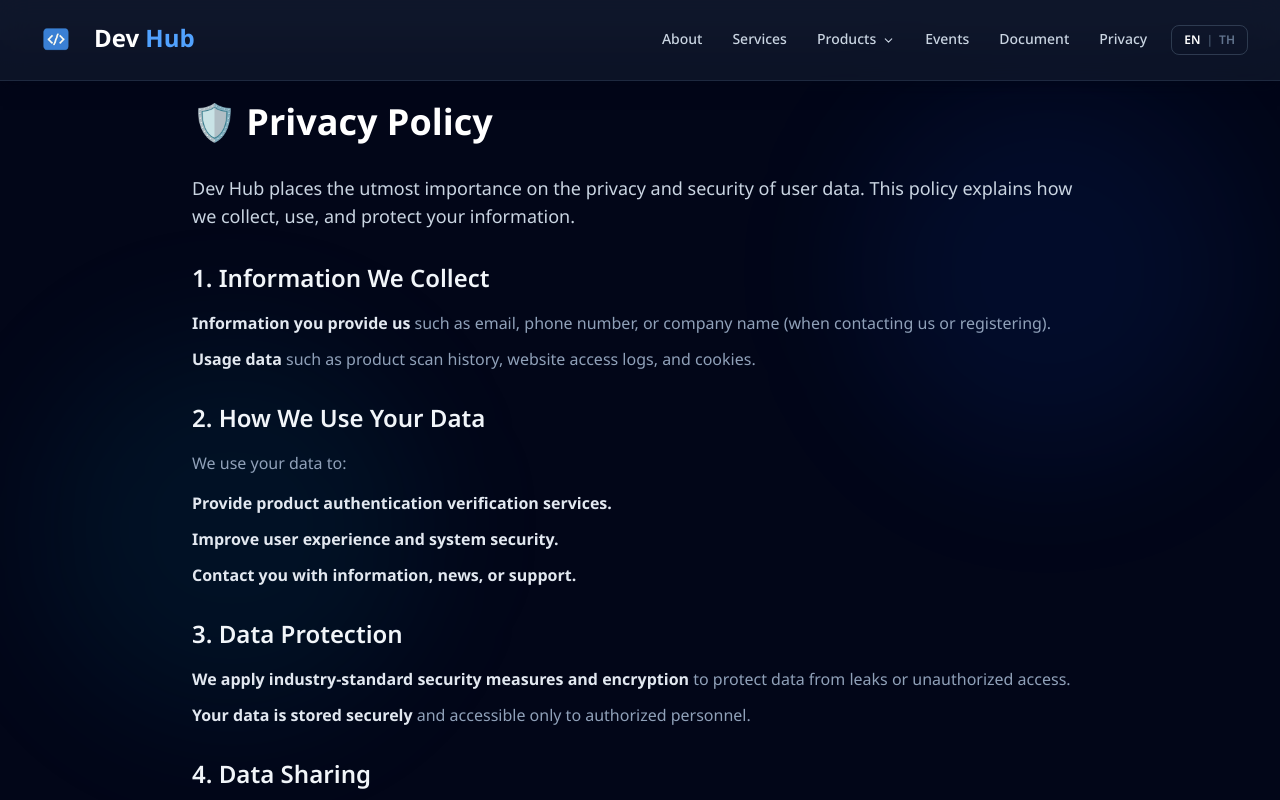
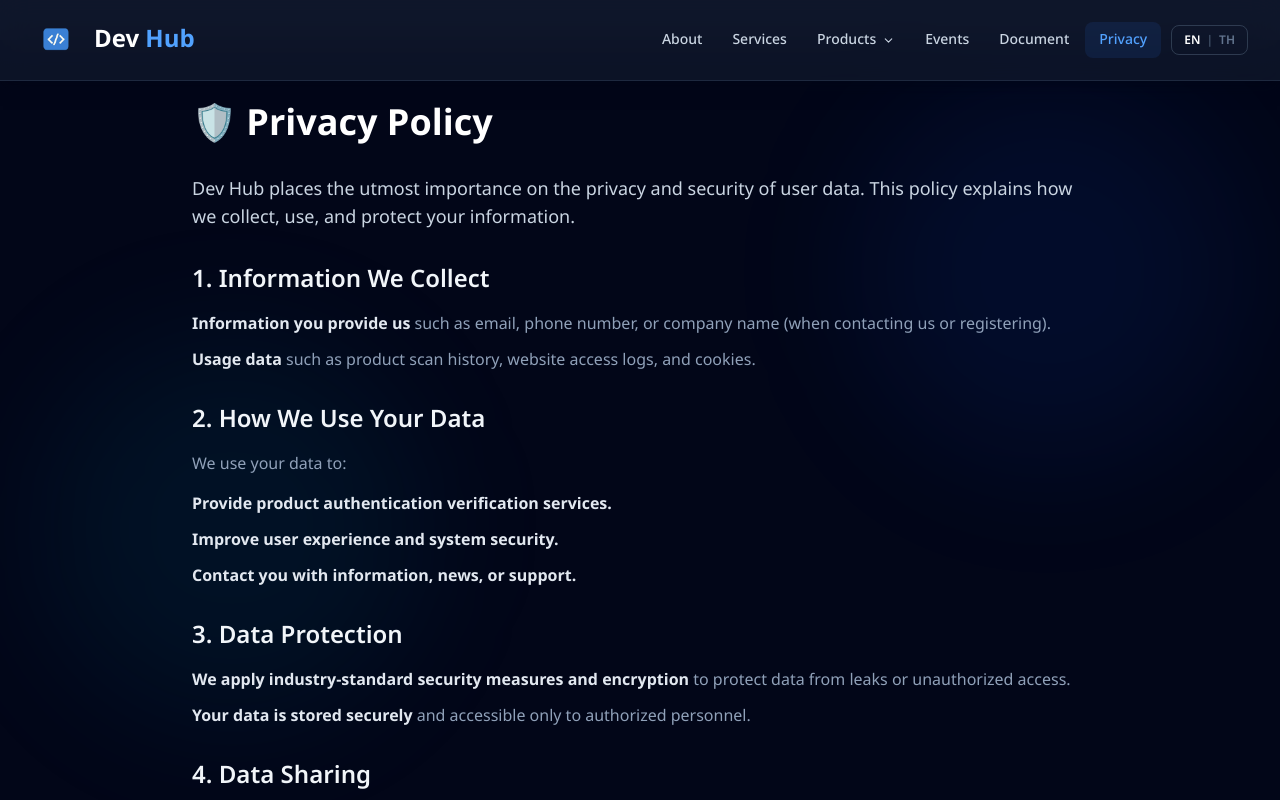
Before and after one commit to wintech-thai/dev-hubs-web, a Next.js app: page /privacy in a window 1280 px wide. Shown: the top 800 px of the page. Built offline with nearby package versions, Linux system fonts and the light colour scheme.

Commit message:
Add Highlight Menu When Selected

```diff
--- a/src/modules/home/components/nav-bar.tsx
+++ b/src/modules/home/components/nav-bar.tsx
@@ -56,6 +56,11 @@
     { name: t.nav.privacy, link: AppRoute.privacy },
   ];
 
+  const isActive = (link: string) => {
+    if (link.includes("#")) return pathname === AppRoute.home;
+    return pathname === link;
+  };
+
   const handleMobileNavClick = (link: string) => {
     if (link.includes("#") && pathname === AppRoute.home) {
       setIsOpen(false);
@@ -87,7 +92,6 @@
     <motion.nav
       initial={{ y: -100 }}
       animate={{ y: 0 }}
-      /* ไม่ใส่ overflow-hidden ที่นี่ — จะทำให้ dropdown ถูกตัด */
       className="fixed top-0 left-0 right-0 w-full z-50 bg-slate-900/80 backdrop-blur-lg border-b border-slate-700/50 shadow-lg shadow-slate-950/50"
     >
       <div className="max-w-7xl mx-auto px-4 sm:px-6 lg:px-8 w-full">
@@ -111,7 +115,11 @@
               <Link key={link.name} href={link.link}>
                 <motion.span
                   whileTap={{ scale: 0.97 }}
-                  className="text-slate-300 hover:text-white hover:bg-slate-700/60 px-3.5 py-2 rounded-lg text-sm font-medium transition-all duration-200 cursor-pointer inline-block"
+                  className={`px-3.5 py-2 rounded-lg text-sm font-medium transition-all duration-200 cursor-pointer inline-block ${
+                    isActive(link.link)
+                      ? "text-blue-400 bg-blue-500/10"
+                      : "text-slate-300 hover:text-white hover:bg-slate-700/60"
+                  }`}
                 >
                   {link.name}
                 </motion.span>
@@ -187,7 +195,11 @@
               <Link key={link.name} href={link.link}>
                 <motion.span
                   whileTap={{ scale: 0.97 }}
-                  className="text-slate-300 hover:text-white hover:bg-slate-700/60 px-3.5 py-2 rounded-lg text-sm font-medium transition-all duration-200 cursor-pointer inline-block"
+                  className={`px-3.5 py-2 rounded-lg text-sm font-medium transition-all duration-200 cursor-pointer inline-block ${
+                    isActive(link.link)
+                      ? "text-blue-400 bg-blue-500/10"
+                      : "text-slate-300 hover:text-white hover:bg-slate-700/60"
+                  }`}
                 >
                   {link.name}
                 </motion.span>
@@ -232,7 +244,9 @@
                     <button
                       key={link.name}
                       onClick={() => handleMobileNavClick(link.link)}
-                      className="w-full text-left text-slate-300 hover:text-white hover:bg-slate-700/60 block px-4 py-3 rounded-lg text-sm font-medium transition-all"
+                      className={`w-full text-left block px-4 py-3 rounded-lg text-sm font-medium transition-all ${
+                        isActive(link.link) ? "text-blue-400 bg-blue-500/10" : "text-slate-300 hover:text-white hover:bg-slate-700/60"
+                      }`}
                     >
                       {link.name}
                     </button>
@@ -240,7 +254,9 @@
                 }
                 return (
                   <Link key={link.name} href={link.link} onClick={() => setIsOpen(false)}>
-                    <span className="text-slate-300 hover:text-white hover:bg-slate-700/60 block px-4 py-3 rounded-lg text-sm font-medium transition-all">
+                    <span className={`block px-4 py-3 rounded-lg text-sm font-medium transition-all ${
+                      isActive(link.link) ? "text-blue-400 bg-blue-500/10" : "text-slate-300 hover:text-white hover:bg-slate-700/60"
+                    }`}>
                       {link.name}
                     </span>
                   </Link>
@@ -303,7 +319,9 @@
               {/* Links after Products */}
               {linksEnd.map((link) => (
                 <Link key={link.name} href={link.link} onClick={() => setIsOpen(false)}>
-                  <span className="text-slate-300 hover:text-white hover:bg-slate-700/60 block px-4 py-3 rounded-lg text-sm font-medium transition-all">
+                  <span className={`block px-4 py-3 rounded-lg text-sm font-medium transition-all ${
+                    isActive(link.link) ? "text-blue-400 bg-blue-500/10" : "text-slate-300 hover:text-white hover:bg-slate-700/60"
+                  }`}>
                     {link.name}
                   </span>
                 </Link>
```
